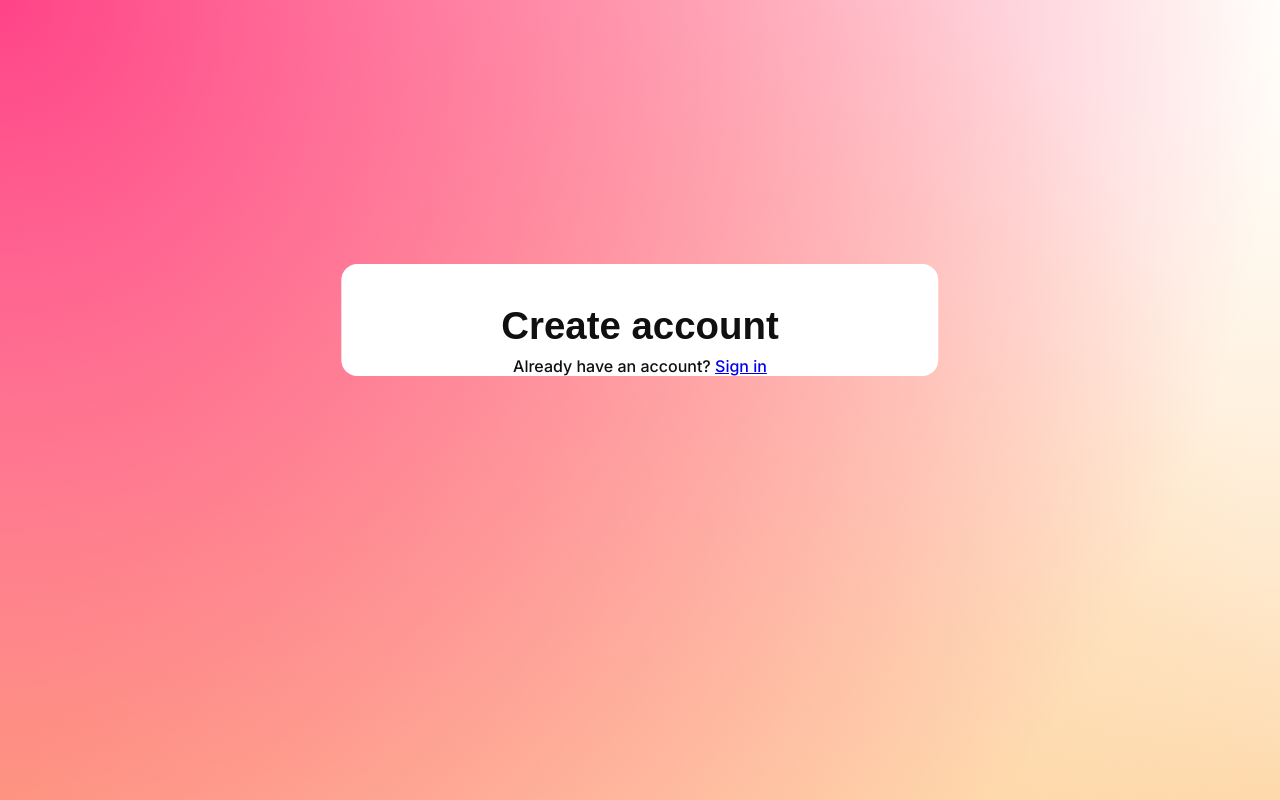
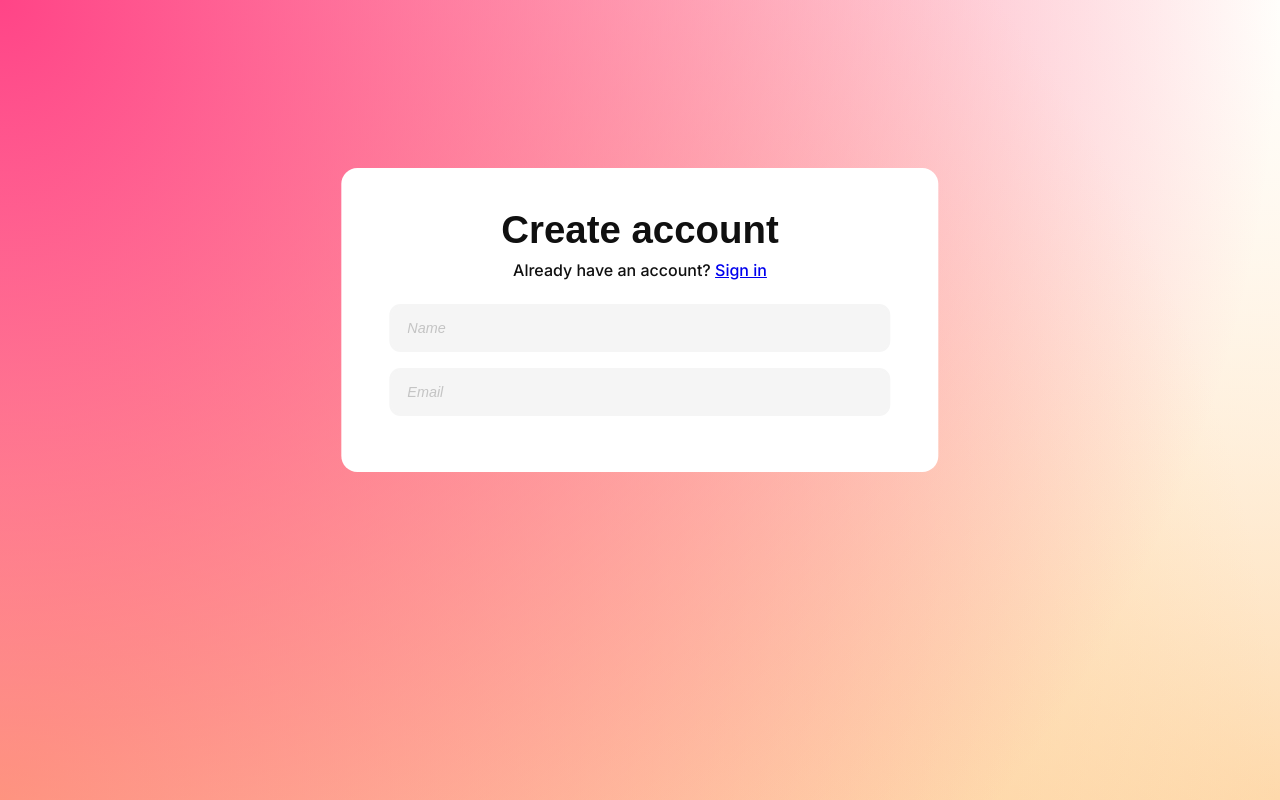
Before and after one commit to Jefferson227/learning-lab, a React (Create React App) app: page / in a window 1280 px wide. Built offline with nearby package versions, Linux system fonts and the light colour scheme; a web font is replaced by a local one.

Commit message:
Add fullsized text inputs

```diff
--- a/src/App.js
+++ b/src/App.js
@@ -6,6 +6,11 @@ function App() {
       <div className="App-container__form">
         <h1 className="App-container__form-title">Create account</h1>
         <h5 className="App-container__form-subtitle">Already have an account? <a href="http://localhost:8080">Sign in</a></h5>
+
+        <form className="form-group">
+          <input type="text" className="form-group__input-text form-group__input-text--fullsize" placeholder="Name" />
+          <input type="email" className="form-group__input-text form-group__input-text--fullsize" placeholder="Email" />
+        </form>
       </div>
     </section>
   );
--- a/src/App.scss
+++ b/src/App.scss
@@ -3,6 +3,8 @@ $background-color-2: rgba(254,195,123,1);
 $background-color-3: rgba(255,254,251,1);
 $color-black: #101010;
 $color-white: #fff;
+$color-gray-light-1: #f5f5f5;
+$color-gray-light-2: #c4c4c4;
 
 .App-container {
   font-family: 'Inter', sans-serif;
@@ -22,6 +24,7 @@ $color-white: #fff;
     text-align: center;
     background: $color-white;
     border-radius: 1rem;
+    padding-bottom: 2rem;
 
     &-title {
       font-family: 'Geomanist Bold', sans-serif;
@@ -35,3 +38,32 @@ $color-white: #fff;
     }
   }
 }
+
+.form-group {
+  margin:1.5rem 3rem;
+
+  &__input-text {
+    width: 100%;
+    height: 3rem;
+    border: 2px solid $color-gray-light-1;
+    border-radius: 0.7rem;
+    font-size: 0.9rem;
+    background: $color-gray-light-1;
+    padding-left: 1rem;
+
+    &:not(:last-child) {
+      margin-bottom: 1rem;
+    }
+
+    &:focus {
+      outline: none;
+      background-color: $color-white;
+      box-shadow: 0 0.1rem 0.8rem rgba($color-black, 0.05);
+    }
+
+    &::placeholder {
+      font-style: italic;
+      color: $color-gray-light-2;
+    }
+  }
+}
--- a/src/index.css
+++ b/src/index.css
@@ -1,6 +1,7 @@
 * {
   margin: 0;
   padding: 0;
+  box-sizing: border-box;
 }
 
 html {
```
